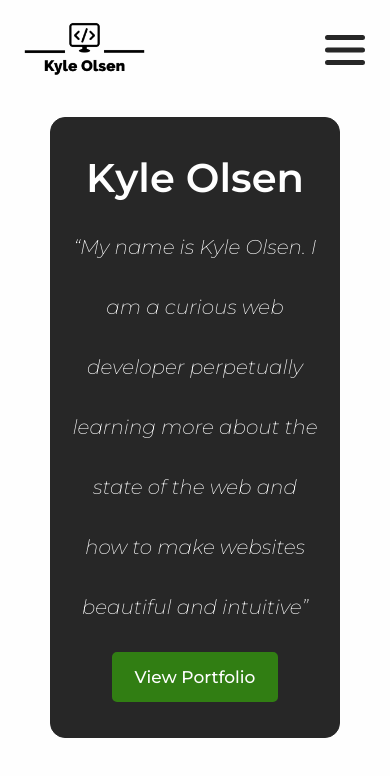
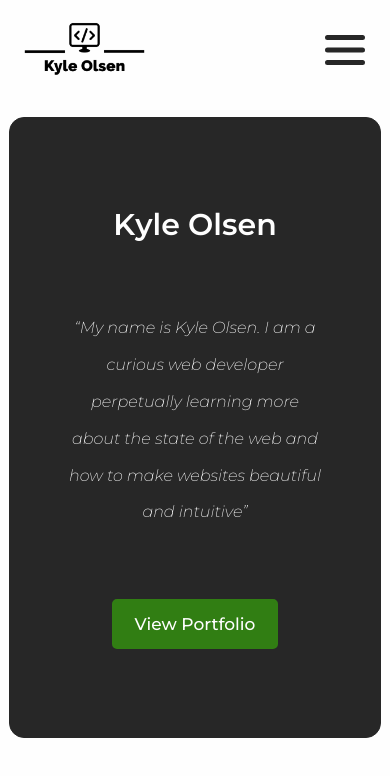
Before and after one commit to Keo222/my-portfolio, a React (Create React App) app: page / in a window 390 px wide. Shown: the top 776 px of the page. Built offline with nearby package versions, Linux system fonts and the light colour scheme.

Commit message:
font responsiveness on home and trial api on backend

```diff
--- a/public/index.html
+++ b/public/index.html
@@ -2,7 +2,7 @@
 <html lang="en">
   <head>
     <meta charset="utf-8" />
-    <link rel="icon" href="%PUBLIC_URL%/favicon.ico?v=2" />
+    <link rel="icon" href="%PUBLIC_URL%/favicon.ico" />
     <meta name="viewport" content="width=device-width, initial-scale=1" />
     <meta name="theme-color" content="#000000" />
     <meta
--- a/src/pages/Home.tsx
+++ b/src/pages/Home.tsx
@@ -15,7 +15,7 @@ const HomeContainer = styled.div`
 `;
 
 const LargeOutlineDiv = styled.div`
-  width: minmax(calc(80vw - 5rem), 9vw);
+  width: clamp(280px, calc(80vw - 5rem), 1400px);
   min-height: calc(95vh - 173px - 5rem);
 
   margin-left: clamp(5vw, 25vw, 25vw);
@@ -35,7 +35,10 @@ const LargeOutlineDiv = styled.div`
   position: relative;
 
   @media screen and (${(props) => props.theme.responsive.md}) {
-    margin-inline: 5rem;
+    margin-inline: auto;
+  }
+  @media screen and (${(props) => props.theme.responsive.xs}) {
+    width: 95vw;
   }
 `;
 
@@ -51,6 +54,9 @@ const HomeHeader = styled.h1`
   @media screen and (${(props) => props.theme.responsive.md}) {
     font-size: 4rem;
   }
+  @media screen and (${(props) => props.theme.responsive.sm}) {
+    font-size: 3rem;
+  }
 `;
 
 const HomeBlurb = styled.p`
@@ -58,7 +64,7 @@ const HomeBlurb = styled.p`
   font-size: 2.3rem;
   font-weight: 200;
   font-style: italic;
-  width: clamp(250px, 70%, 900px);
+  width: clamp(200px, 70%, 900px);
   margin: 0 auto;
   line-height: 3;
   text-align: center;
@@ -67,6 +73,10 @@ const HomeBlurb = styled.p`
   pointer-events: none;
   @media screen and (${(props) => props.theme.responsive.md}) {
     font-size: 2rem;
+    line-height: 2.3;
+  }
+  @media screen and (${(props) => props.theme.responsive.sm}) {
+    font-size: 1.6rem;
   }
 `;
 
```
Also changed, not shown: api/index.js (added, +16 -0 lines).
